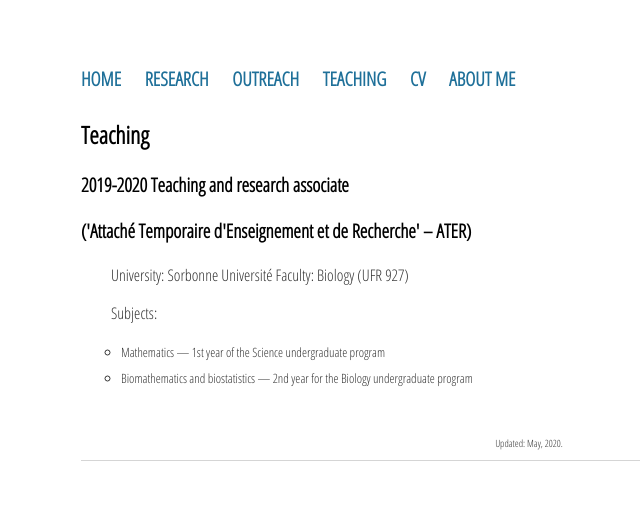
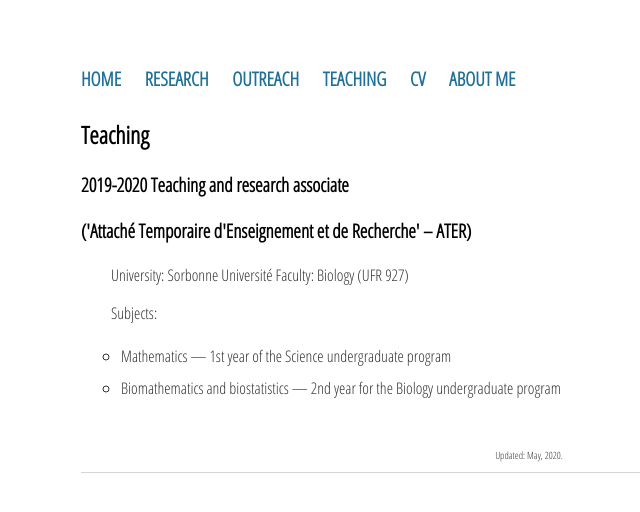
Before and after one commit to sjijon/sjijon.github.io, a Jekyll site: the page built from teaching.html, in a window 1280 px wide. Shown: the top 512 px of the page, without its empty margins (111-751 px from the left). Built offline with Jekyll 4.4.1, drawn with Linux system fonts in a browser that asks for light colours; nearby versions of some CDN libraries.

Commit message:
Update main.css

```diff
--- a/css/main.css
+++ b/css/main.css
@@ -13,6 +13,9 @@
     display: inline;
     color: #333;
     margin-right: 20px;
+}
+div.nav li.selected a {
+    color: #FF0000;
 }
 a {
     text-decoration: none;
@@ -53,7 +56,7 @@
 }
 
 ul {
-    font-size: 0.8em;
+    font-size: 1em;
     font-family: 'Open Sans Condensed', 'Sans-Serif';
     line-height: 2em;
     list-style-type: circle;
```
